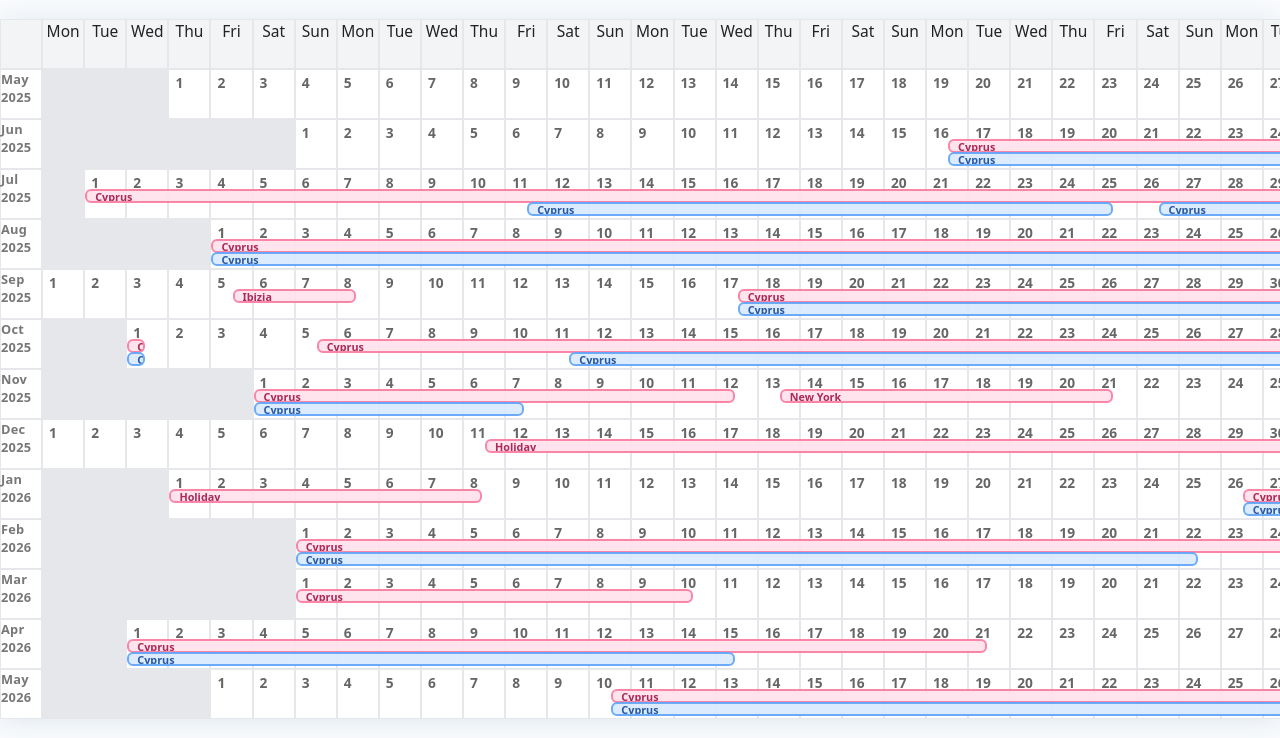
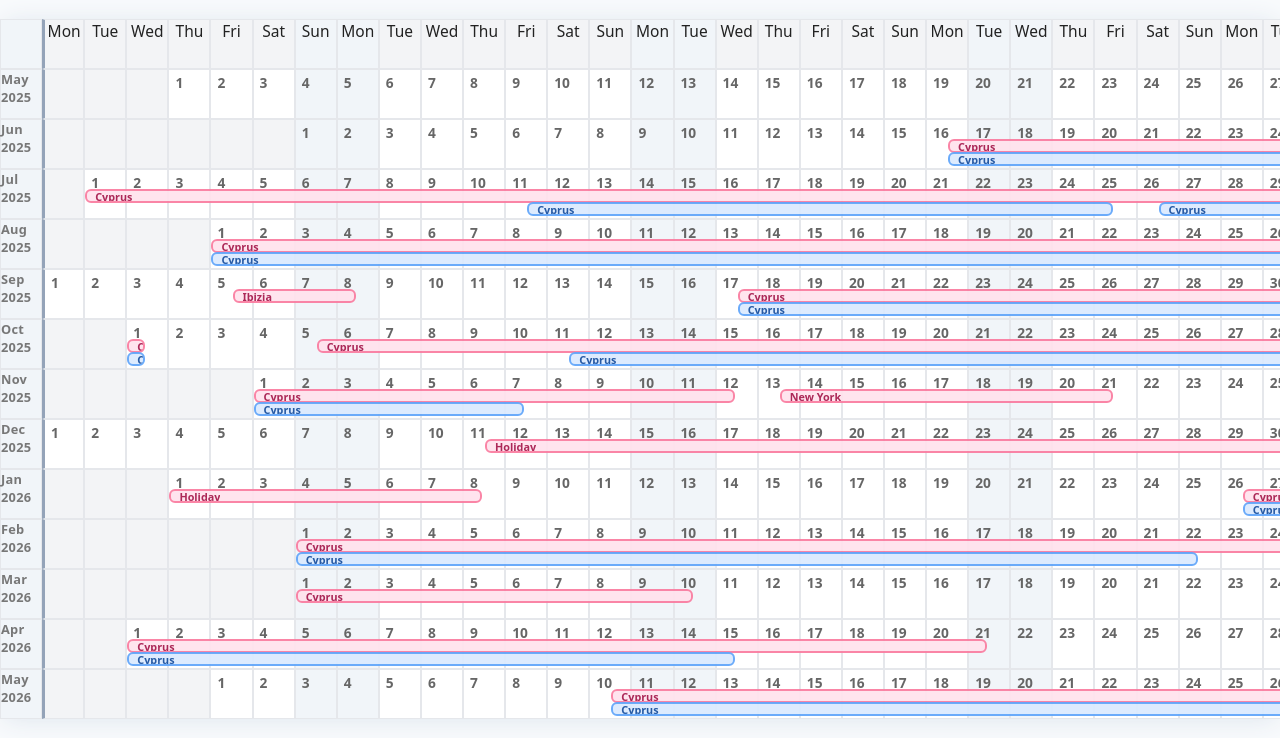
Before and after one commit to jl1/Itinerary-planner, a plain HTML site: page index.html in a window 1280 px wide. Shown: the part 50-788 px from the top of the page. Drawn offline with Linux system fonts and the light colour scheme.

Commit message:
add weekend and week divider css

```diff
--- a/styles.css
+++ b/styles.css
@@ -212,3 +212,28 @@
     margin-right: 5px;
     color: #14532d;
 }
+
+/* Week boundary: strong left border before each Monday */
+#calendar-table td:nth-child(2),
+#calendar-table th:nth-child(2) {
+    border-left: 3px solid #94a3b8;
+    /* subtle, bluish-grey line */
+    /* Optionally: add a box-shadow for visibility */
+    /* box-shadow: -2px 0 0 #94a3b8; */
+}
+
+/* Shade weekends for better week visibility */
+#calendar-table td:nth-child(8n),
+#calendar-table td:nth-child(8n+1),
+#calendar-table th:nth-child(8n),
+#calendar-table th:nth-child(8n+1) {
+    background: #f1f5f9 !important;
+    /* light blue-grey for weekends */
+}
+
+/* Optional: soften impossible cells so shading is visible */
+#calendar-table td.impossible {
+    background: #f3f4f6 !important;
+    /* lighter grey */
+    color: #b7bac7 !important;
+}
```
Lines whose indentation alone changed are shown as unchanged.
